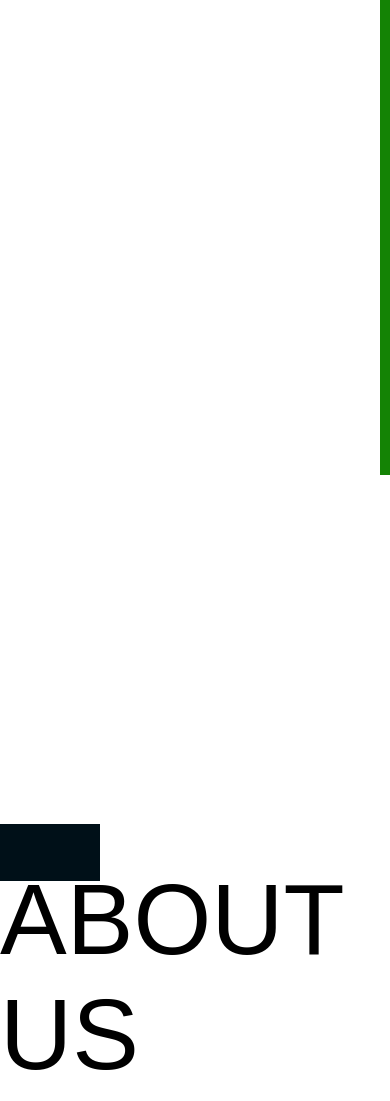
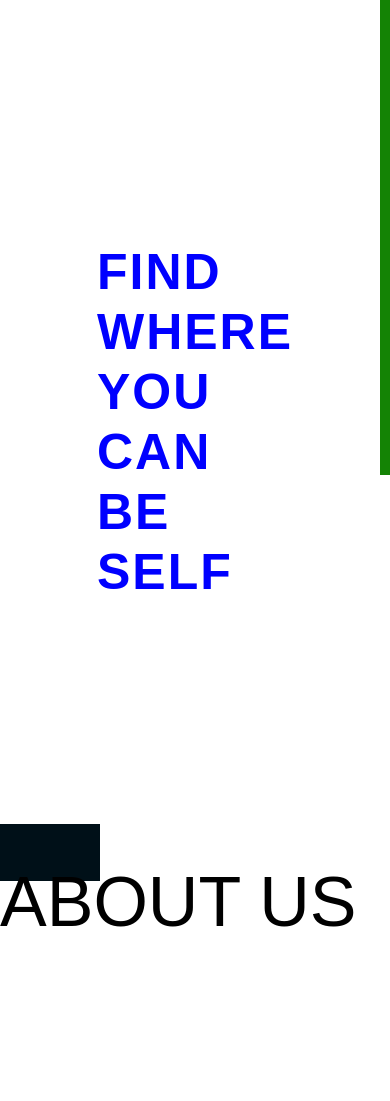
Before and after one commit to Iriboneye-Nina/REALY-ESTATE-PROJECT, a plain HTML site: page index.html in a window 390 px wide. Shown: the top 1101 px of the page. Drawn offline with Linux system fonts and the light colour scheme.

Commit message:
other code

```diff
--- a/app.js
+++ b/app.js
@@ -1,6 +1,6 @@
 window.addEventListener("scroll", function(){
     var nav = document.querySelector("nav")
-    nav.classList.toggle("sticky", window.scrollY, 0)
+    nav.classList.toggle("sticky", window.scrollY > 0);
 })
 var menu = document.querySelector('.menu');
 var menuBtn = document.querySelector('.menu-btn')
--- a/index.html
+++ b/index.html
@@ -37,6 +37,8 @@
     <p>Lorem ipsum dolor sit amet consectetur adipisicing elit. Similique eum asperiores repudiandae reiciendis officia corrupti debitis ut aperiam deleniti quia voluptate quae
         pariatur labore repellat, ducimus veniam molestiae adipisci dolore!</p>
    </ection>
-    <cript src="app.js"></cript>
+    <script src="app.js">
+
+    </script>
 </body>
 </html>
--- a/style.css
+++ b/style.css
@@ -19,10 +19,11 @@ body
     display: flex;
     justify-content: center;
     align-items: center;
+    padding: 20px 100px;
 }
 .section-main h1{
-    color: rgba(255,255,255,0.5);
-    font-size: 40px;
+    color: blue;
+    font-size: 50px;
     font-weight: 800;
     text-transform: uppercase;
     letter-spacing: 2px;
@@ -41,7 +42,7 @@ nav{
     transition: 0.6s;
 }
 nav .sticky{
-    background: #143051;
+    background: #0a6fe2;
     padding: 15px 100px;
 }
 nav .logo{
@@ -86,8 +87,8 @@ nav .btn{
 }
 .section-about h2{
     color: rgba(255,0,0,0,0.5);
-    font-size: 100px;
-    font-weight: 400;
+    font-size: 70px;
+    font-weight: 80;
     text-transform: uppercase;
 }
  .section-about p{
@@ -125,3 +126,9 @@ nav .btn{
        padding: 0 15px;
     }
 }
+@media (max-width: 630px){
+    .section-main h1{
+        font-size: 50px;
+        line-height: 60px;
+    }
+}
```
